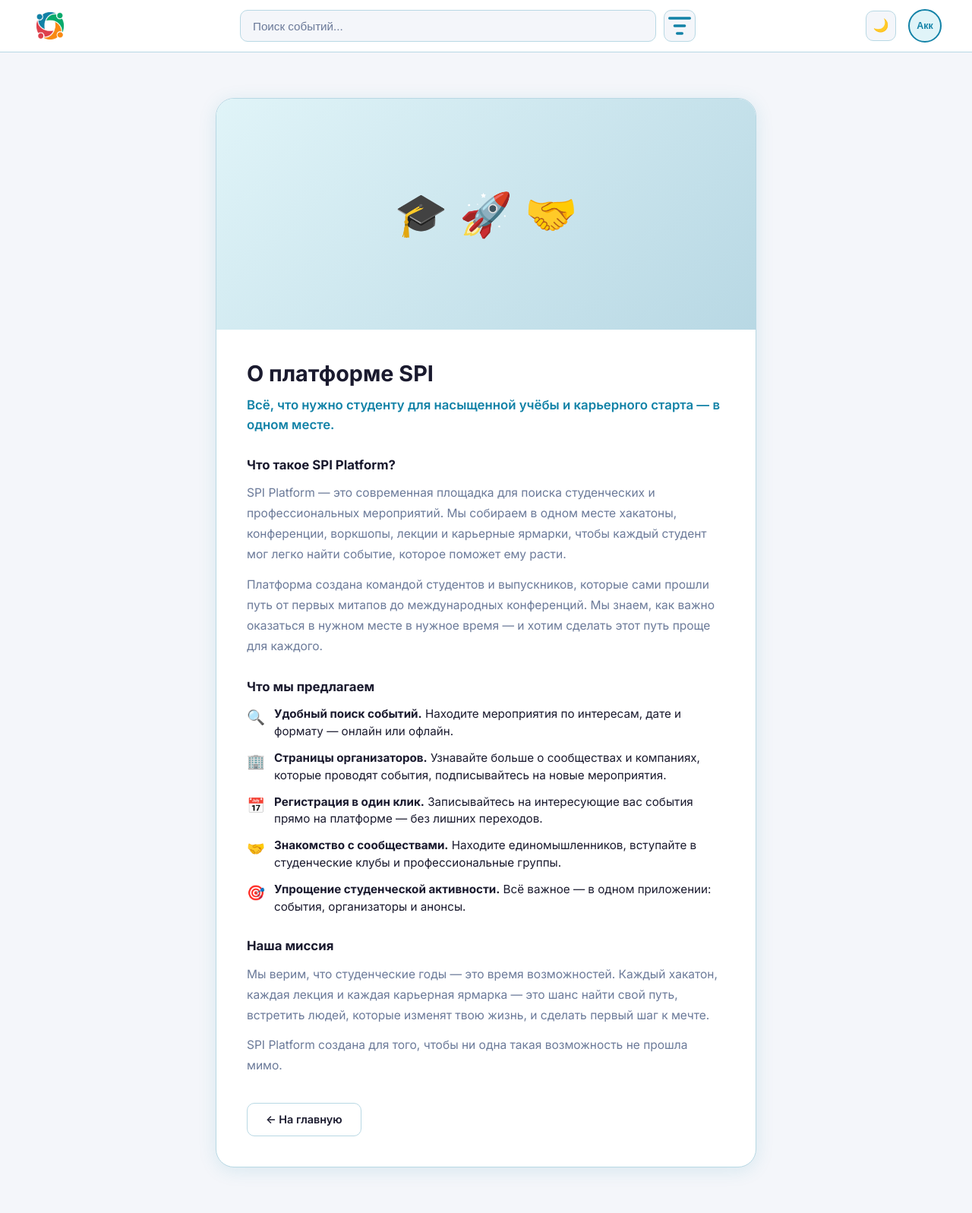
After one commit to SlavaKemDev/spi-platform, a Django app: page /about/ in a window 1280 px wide. The commit adds this page. Shown: the whole page at 76% size. Run offline with Django 5.2, Linux system fonts and the light colour scheme.

Commit message:
Expand carousel edges, add welcome/end cards, organizer page, and about page

```diff
--- a/core/urls.py
+++ b/core/urls.py
@@ -22,13 +22,15 @@ from django.conf.urls.static import static
 
 from core.api import api
 from users.views import user_profile
-from events.views import home, event_detail
+from events.views import home, event_detail, organizer_page, about_page
 
 urlpatterns = [
     path('admin/', admin.site.urls),
     path('api/', api.urls),
     path('', home, name='home'),
     path('events/<int:event_id>/', event_detail, name='event_detail'),
+    path('organizer/<int:event_id>/', organizer_page, name='organizer_page'),
+    path('about/', about_page, name='about_page'),
     path('home', user_profile, name='user_profile'),  # temporary, for testing purposes
 ]
 
--- a/events/views.py
+++ b/events/views.py
@@ -126,3 +126,56 @@ def event_detail(request, event_id):
     if not event:
         raise Http404
     return render(request, 'event_detail.html', {'event': event})
+
+
+MOCK_ORGANIZERS = {
+    1: {
+        'name': 'AI Community Russia',
+        'emoji': '🤖',
+        'tagline': 'Развиваем AI-экосистему России',
+        'desc': (
+            'AI Community Russia — крупнейшее независимое сообщество специалистов в области '
+            'искусственного интеллекта и машинного обучения в России. Мы объединяем исследователей, '
+            'инженеров, студентов и энтузиастов, которые хотят развивать AI-технологии и делиться знаниями.'
+        ),
+        'about': (
+            'Основанное в 2019 году, сообщество провело более 40 мероприятий: хакатоны, митапы, '
+            'конференции и образовательные воркшопы. Наши партнёры — ведущие технологические компании: '
+            'Яндекс, Сбер, VK и СКОЛКОВО. Мы верим, что открытый обмен знаниями — ключ к прогрессу.'
+        ),
+        'events': [
+            {'emoji': '🚀', 'title': 'Хакатон по AI и машинному обучению', 'date': '5–7 апреля 2026'},
+            {'emoji': '🎤', 'title': 'AI Meetup: Большие языковые модели', 'date': '10 февраля 2026'},
+            {'emoji': '📚', 'title': 'Воркшоп: Введение в PyTorch', 'date': '18 января 2026'},
+        ],
+    },
+}
+
+DEFAULT_ORGANIZER = {
+    'name': 'SPI Events',
+    'emoji': '🏛️',
+    'tagline': 'Организатор студенческих мероприятий',
+    'desc': (
+        'SPI Events — команда организаторов, которая создаёт образовательные и профессиональные '
+        'мероприятия для студентов и молодых специалистов. Мы помогаем людям развиваться, '
+        'находить единомышленников и строить карьеру.'
+    ),
+    'about': (
+        'За плечами нашей команды — десятки успешно проведённых событий: от небольших митапов '
+        'до масштабных конференций с участием сотен человек. Мы работаем с университетами, '
+        'компаниями и студенческими сообществами по всей России.'
+    ),
+    'events': [
+        {'emoji': '📊', 'title': 'Конференция: Data Science в бизнесе', 'date': '15 мая 2026'},
+        {'emoji': '💼', 'title': 'Карьерная ярмарка — IT & Tech 2026', 'date': '19 апреля 2026'},
+    ],
+}
+
+
+def organizer_page(request, event_id=None):
+    organizer = MOCK_ORGANIZERS.get(event_id, DEFAULT_ORGANIZER)
+    return render(request, 'organizer.html', {'organizer': organizer})
+
+
+def about_page(request):
+    return render(request, 'about.html')
--- a/static/css/main.css
+++ b/static/css/main.css
@@ -176,8 +176,8 @@ html, body {
 .carousel-clip {
   flex: 1;
   overflow: hidden;
-  padding: 20px 6px;
-  margin: -20px -6px;
+  padding: 20px 32px;
+  margin: -20px -32px;
 }
 
 .carousel-track {
@@ -386,3 +386,218 @@ html, body {
   display: inline-block;
 }
 .btn-register:hover { background: #0d6b8a; transform: translateY(-1px); }
+
+/* ─── Organizer button (event detail page) ─────────────── */
+.btn-organizer {
+  padding: 10px 24px;
+  background: transparent;
+  border: 1.5px solid var(--accent);
+  border-radius: 10px;
+  color: var(--accent);
+  font-size: .9rem;
+  font-weight: 600;
+  cursor: pointer;
+  text-decoration: none;
+  transition: border-color .2s, background .2s, color .2s;
+  display: inline-block;
+}
+.btn-organizer:hover { background: var(--accent); color: #fff; }
+
+/* ─── Welcome & Future special cards ───────────────────── */
+.welcome-card .card-image {
+  background: linear-gradient(135deg, #e8f5e9 0%, #b2dfdb 100%);
+  font-size: 2.8rem;
+}
+[data-theme="dark"] .welcome-card .card-image {
+  background: linear-gradient(135deg, #1b3a2d 0%, #0d3530 100%);
+}
+
+.future-card .card-image {
+  background: linear-gradient(135deg, #ede7f6 0%, #c5cae9 100%);
+  font-size: 2.8rem;
+}
+[data-theme="dark"] .future-card .card-image {
+  background: linear-gradient(135deg, #2a1b3d 0%, #1a1f3a 100%);
+}
+
+.special-card-subtitle {
+  font-size: .88rem;
+  color: var(--muted);
+  line-height: 1.5;
+  margin-top: 4px;
+  flex: 1;
+}
+
+/* ─── Organizer Page ────────────────────────────────────── */
+.org-wrap {
+  max-width: 760px;
+  margin: 60px auto;
+  padding: 0 24px;
+}
+
+.org-card {
+  background: var(--card-bg);
+  border: 1.5px solid var(--border);
+  border-radius: 24px;
+  box-shadow: var(--shadow);
+  overflow: hidden;
+  transition: background .25s, border-color .25s;
+}
+
+.org-banner {
+  width: 100%;
+  aspect-ratio: 21/9;
+  background: linear-gradient(135deg, var(--accent-l) 0%, var(--border) 100%);
+  display: flex;
+  align-items: center;
+  justify-content: center;
+  font-size: 4rem;
+}
+
+.org-body {
+  padding: 36px 40px 40px;
+}
+
+.org-name {
+  font-size: 1.8rem;
+  font-weight: 700;
+  color: var(--text);
+  margin-bottom: 8px;
+  line-height: 1.25;
+}
+
+.org-tagline {
+  font-size: 1rem;
+  color: var(--accent);
+  font-weight: 600;
+  margin-bottom: 24px;
+}
+
+.org-section-title {
+  font-size: 1.05rem;
+  font-weight: 700;
+  color: var(--text);
+  margin: 28px 0 12px;
+}
+
+.org-desc {
+  font-size: .97rem;
+  color: var(--muted);
+  line-height: 1.75;
+}
+
+.org-events-list {
+  list-style: none;
+  display: flex;
+  flex-direction: column;
+  gap: 10px;
+}
+
+.org-events-list li {
+  background: var(--bg);
+  border: 1.5px solid var(--border);
+  border-radius: 12px;
+  padding: 12px 18px;
+  display: flex;
+  align-items: center;
+  gap: 12px;
+  font-size: .92rem;
+  color: var(--text);
+  transition: background .25s, border-color .25s;
+}
+
+.org-events-list li span.org-event-emoji {
+  font-size: 1.3rem;
+  flex-shrink: 0;
+}
+
+.org-actions {
+  margin-top: 36px;
+}
+
+/* ─── About Page ────────────────────────────────────────── */
+.about-wrap {
+  max-width: 760px;
+  margin: 60px auto;
+  padding: 0 24px 60px;
+}
+
+.about-card {
+  background: var(--card-bg);
+  border: 1.5px solid var(--border);
+  border-radius: 24px;
+  box-shadow: var(--shadow);
+  overflow: hidden;
+  transition: background .25s, border-color .25s;
+}
+
+.about-banner {
+  width: 100%;
+  aspect-ratio: 21/9;
+  background: linear-gradient(135deg, var(--accent-l) 0%, var(--border) 100%);
+  display: flex;
+  align-items: center;
+  justify-content: center;
+  font-size: 3.5rem;
+  gap: 16px;
+}
+
+.about-body {
+  padding: 36px 40px 40px;
+}
+
+.about-title {
+  font-size: 1.8rem;
+  font-weight: 700;
+  color: var(--text);
+  margin-bottom: 8px;
+}
+
+.about-lead {
+  font-size: 1.05rem;
+  color: var(--accent);
+  font-weight: 600;
+  margin-bottom: 28px;
+  line-height: 1.5;
+}
+
+.about-section-title {
+  font-size: 1.05rem;
+  font-weight: 700;
+  color: var(--text);
+  margin: 28px 0 10px;
+}
+
+.about-text {
+  font-size: .97rem;
+  color: var(--muted);
+  line-height: 1.75;
+  margin-bottom: 12px;
+}
+
+.about-features {
+  list-style: none;
+  display: flex;
+  flex-direction: column;
+  gap: 12px;
+  margin: 12px 0;
+}
+
+.about-features li {
+  display: flex;
+  align-items: flex-start;
+  gap: 12px;
+  font-size: .95rem;
+  color: var(--text);
+  line-height: 1.5;
+}
+
+.about-features li .feat-icon {
+  font-size: 1.2rem;
+  flex-shrink: 0;
+  margin-top: 1px;
+}
+
+.about-actions {
+  margin-top: 36px;
+}
--- /dev/null
+++ b/templates/about.html
@@ -0,0 +1,108 @@
+{% load static %}
+<!DOCTYPE html>
+<html lang="ru" data-theme="light">
+<head>
+  <meta charset="UTF-8">
+  <meta name="viewport" content="width=device-width, initial-scale=1.0">
+  <title>О нас — SPI Platform</title>
+  <script>(function(){var t=localStorage.getItem('theme');if(t)document.documentElement.setAttribute('data-theme',t);}());</script>
+  <link rel="preconnect" href="https://fonts.googleapis.com">
+  <link rel="preconnect" href="https://fonts.gstatic.com" crossorigin>
+  <link href="https://fonts.googleapis.com/css2?family=Inter:wght@400;600;700&display=swap" rel="stylesheet">
+  <link rel="stylesheet" href="{% static 'css/main.css' %}">
+</head>
+<body>
+
+<!-- ── Header ─────────────────────────────────────────── -->
+<header class="header">
+  <a href="/" class="logo">
+    <img class="logo-icon" src="{% static 'img/logo.png' %}" alt="SPI Platform">
+  </a>
+  <div class="search-wrap">
+    <input class="search-input" type="text" placeholder="Поиск событий...">
+    <button class="filter-btn" title="Фильтры">
+      <svg viewBox="0 0 24 24" fill="none" stroke="currentColor" stroke-width="2" stroke-linecap="round" stroke-linejoin="round">
+        <line x1="4" y1="6"  x2="20" y2="6"/>
+        <line x1="8" y1="12" x2="16" y2="12"/>
+        <line x1="10" y1="18" x2="14" y2="18"/>
+      </svg>
+    </button>
+  </div>
+  <button class="theme-btn" id="themeToggle" title="Переключить тему">🌙</button>
+  <button class="account-btn" title="Аккаунт">Акк</button>
+</header>
+
+<!-- ── About Page ─────────────────────────────────────── -->
+<div class="about-wrap">
+  <div class="about-card">
+
+    <div class="about-banner">🎓 🚀 🤝</div>
+
+    <div class="about-body">
+      <h1 class="about-title">О платформе SPI</h1>
+      <p class="about-lead">
+        Всё, что нужно студенту для насыщенной учёбы и карьерного старта — в одном месте.
+      </p>
+
+      <h2 class="about-section-title">Что такое SPI Platform?</h2>
+      <p class="about-text">
+        SPI Platform — это современная площадка для поиска студенческих и профессиональных мероприятий.
+        Мы собираем в одном месте хакатоны, конференции, воркшопы, лекции и карьерные ярмарки, чтобы
+        каждый студент мог легко найти событие, которое поможет ему расти.
+      </p>
+      <p class="about-text">
+        Платформа создана командой студентов и выпускников, которые сами прошли путь от первых митапов
+        до международных конференций. Мы знаем, как важно оказаться в нужном месте в нужное время —
+        и хотим сделать этот путь проще для каждого.
+      </p>
+
+      <h2 class="about-section-title">Что мы предлагаем</h2>
+      <ul class="about-features">
+        <li>
+          <span class="feat-icon">🔍</span>
+          <span><strong>Удобный поиск событий.</strong> Находите мероприятия по интересам, дате
+          и формату — онлайн или офлайн.</span>
+        </li>
+        <li>
+          <span class="feat-icon">🏢</span>
+          <span><strong>Страницы организаторов.</strong> Узнавайте больше о сообществах и компаниях,
+          которые проводят события, подписывайтесь на новые мероприятия.</span>
+        </li>
+        <li>
+          <span class="feat-icon">📅</span>
+          <span><strong>Регистрация в один клик.</strong> Записывайтесь на интересующие вас события
+          прямо на платформе — без лишних переходов.</span>
+        </li>
+        <li>
+          <span class="feat-icon">🤝</span>
+          <span><strong>Знакомство с сообществами.</strong> Находите единомышленников, вступайте
+          в студенческие клубы и профессиональные группы.</span>
+        </li>
+        <li>
+          <span class="feat-icon">🎯</span>
+          <span><strong>Упрощение студенческой активности.</strong> Всё важное — в одном приложении:
+          события, организаторы и анонсы.</span>
+        </li>
+      </ul>
+
+      <h2 class="about-section-title">Наша миссия</h2>
+      <p class="about-text">
+        Мы верим, что студенческие годы — это время возможностей. Каждый хакатон, каждая лекция
+        и каждая карьерная ярмарка — это шанс найти свой путь, встретить людей, которые изменят
+        твою жизнь, и сделать первый шаг к мечте.
+      </p>
+      <p class="about-text">
+        SPI Platform создана для того, чтобы ни одна такая возможность не прошла мимо.
+      </p>
+
+      <div class="about-actions">
+        <a href="/" class="btn-back">← На главную</a>
+      </div>
+    </div>
+
+  </div>
+</div>
+
+<script src="{% static 'js/carousel.js' %}"></script>
+</body>
+</html>
--- a/templates/event_detail.html
+++ b/templates/event_detail.html
@@ -73,6 +73,7 @@
 
       <div class="detail-actions">
         <a href="/" class="btn-back">← Назад к событиям</a>
+        <a href="/organizer/{{ event.id }}/" class="btn-organizer">🏢 Страница организатора</a>
         <a href="#" class="btn-register">Зарегистрироваться</a>
       </div>
     </div>
```
Also changed, not shown: templates/home.html (+19 -1 lines), templates/organizer.html (added, +76 -0 lines).
